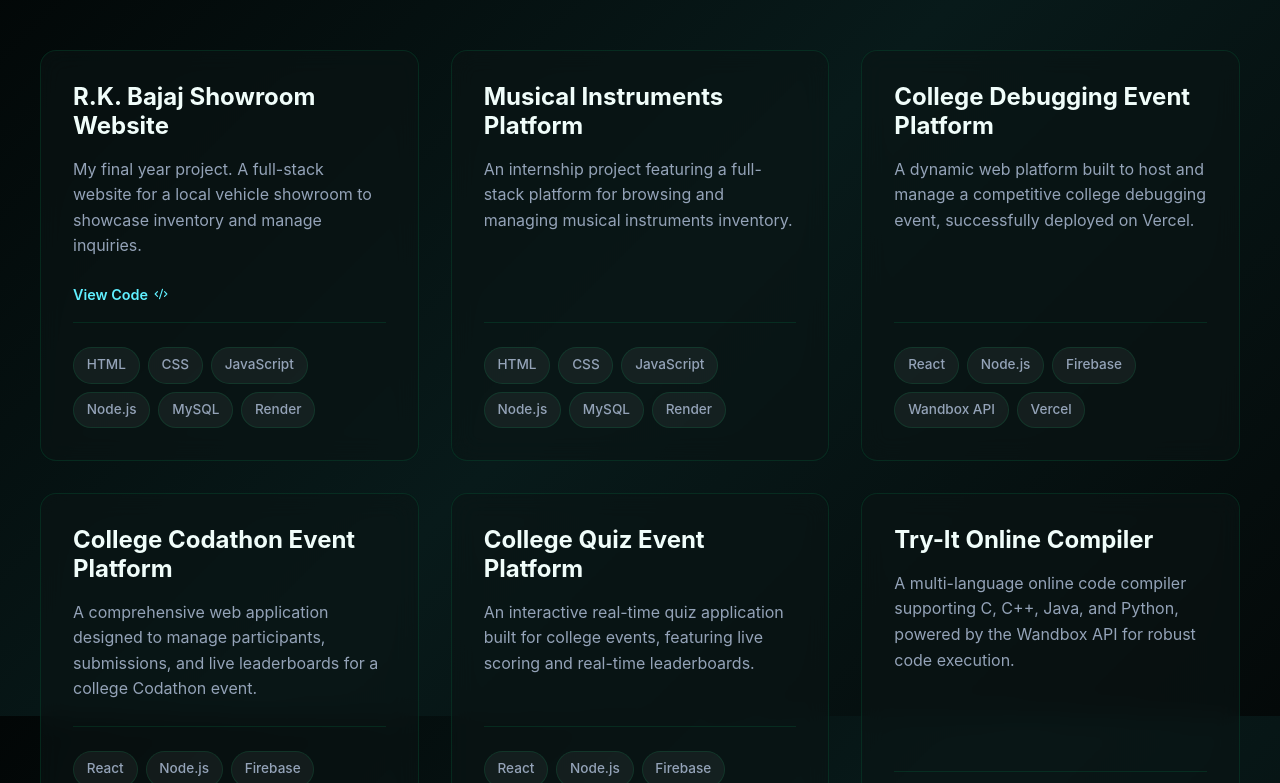
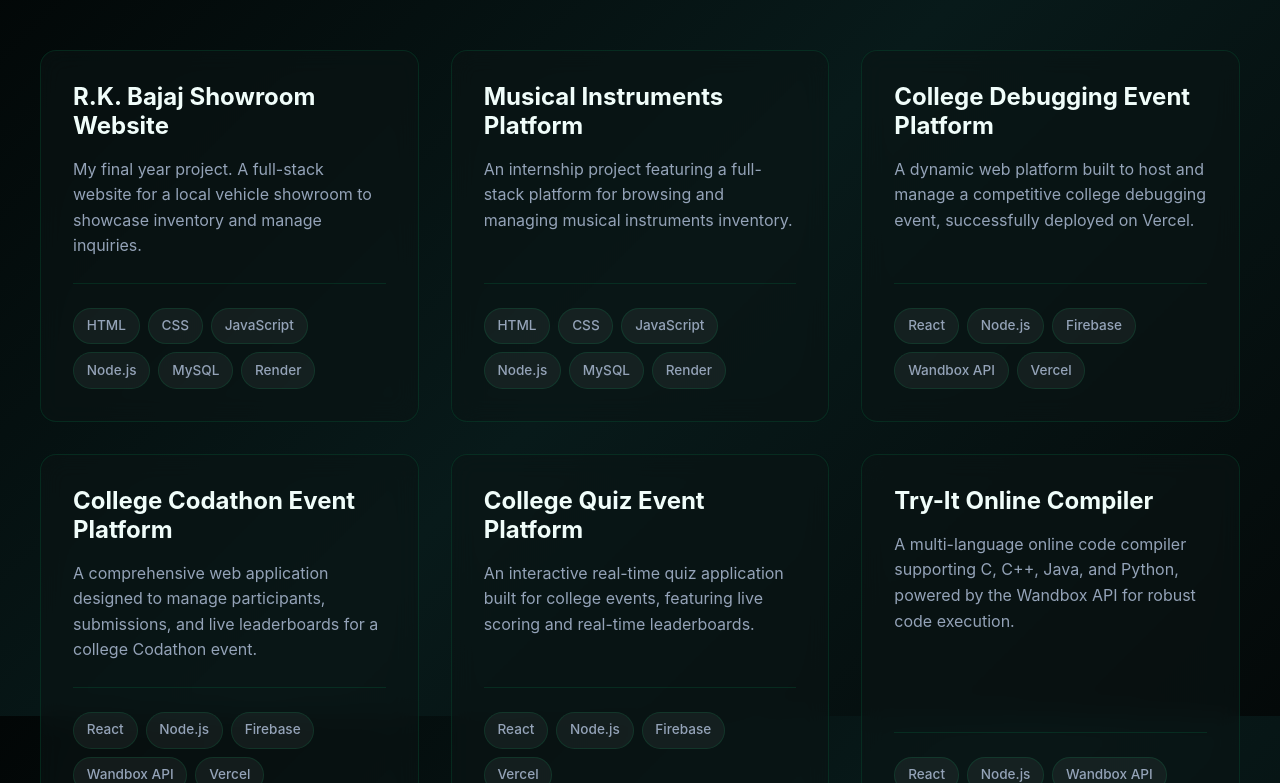
Before and after one commit to hariprasath-204/newportfolio, a React (Vite) app: page / in a window 1280 px wide. Shown: the part 3284-4067 px from the top of the page. Built offline with nearby package versions, Linux system fonts and the light colour scheme.

Commit message:
Remove view code links from projects

```diff
--- a/src/components/Projects.jsx
+++ b/src/components/Projects.jsx
@@ -6,7 +6,6 @@ const Projects = () => {
     {
       title: 'R.K. Bajaj Showroom Website',
       description: 'My final year project. A full-stack website for a local vehicle showroom to showcase inventory and manage inquiries.',
-      github: 'https://github.com/hariprasath-204/BikeIndex',
       tags: ['HTML', 'CSS', 'JavaScript', 'Node.js', 'MySQL', 'Render']
     },
     {
@@ -90,22 +89,13 @@ const Projects = () => {
                 {project.description}
               </p>
 
-              {(project.github || project.screenshots) && (
+              {project.screenshots && (
                 <div style={{ display: 'flex', flexWrap: 'wrap', gap: '1rem', marginTop: '1rem', marginBottom: '1rem' }}>
-                  {project.github && (
-                    <a href={project.github} target="_blank" rel="noreferrer" style={{
-                      display: 'inline-flex', alignItems: 'center', gap: '0.4rem', color: 'var(--accent-secondary)', fontSize: '0.9rem', fontWeight: '600', textDecoration: 'none'
-                    }}>
-                      View Code <Code2 size={14} />
-                    </a>
-                  )}
-                  {project.screenshots && (
-                    <a href={`https://github.com/hariprasath-204/newportfolio/tree/main/src/assets/${project.screenshots}`} target="_blank" rel="noreferrer" style={{
-                      display: 'inline-flex', alignItems: 'center', gap: '0.4rem', color: '#ffb86c', fontSize: '0.9rem', fontWeight: '600', textDecoration: 'none'
-                    }}>
-                      View Screenshots <Image size={14} />
-                    </a>
-                  )}
+                  <a href={`https://github.com/hariprasath-204/newportfolio/tree/main/src/assets/${project.screenshots}`} target="_blank" rel="noreferrer" style={{
+                    display: 'inline-flex', alignItems: 'center', gap: '0.4rem', color: '#ffb86c', fontSize: '0.9rem', fontWeight: '600', textDecoration: 'none'
+                  }}>
+                    View Screenshots <Image size={14} />
+                  </a>
                 </div>
               )}
             </div>
```
